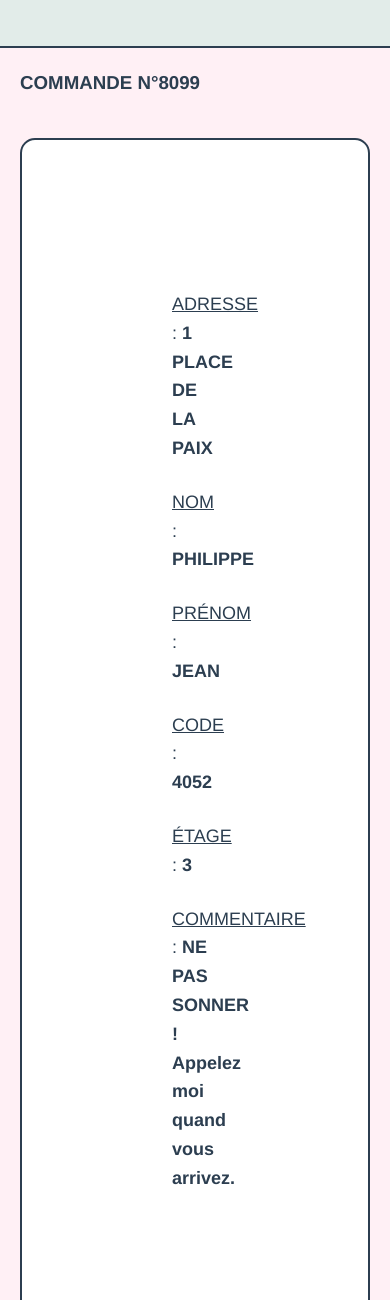
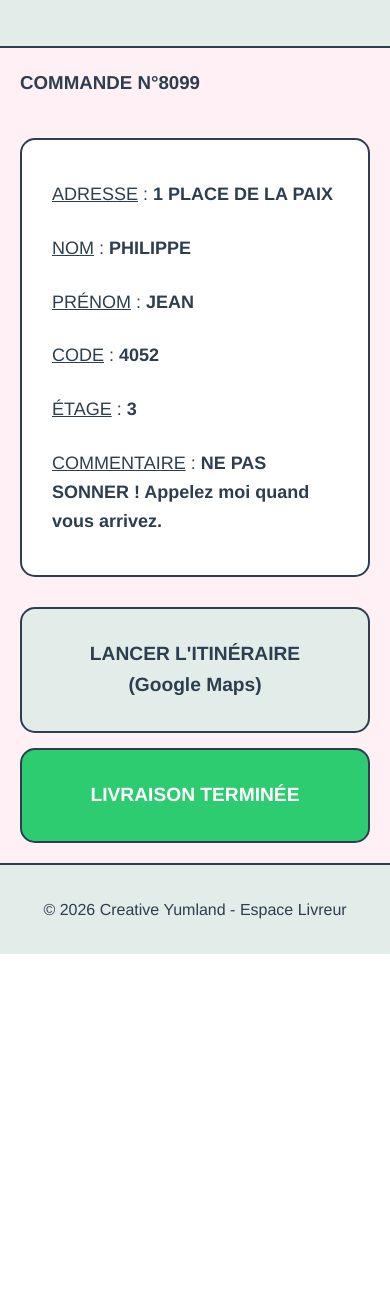
Before and after one commit to DiegoDelvig/Yumland, a PHP site: page /livraisons.html in a window 390 px wide; the page is wider, and only the part inside the window is pictured. Shown: the part 176-1476 px from the top of that part. After the commit the page ends 1130 px from the top of that part, so only its background shows below. Run offline with PHP 8.4, Linux system fonts and the light colour scheme.

Commit message:
Remove padding from bloc-blanc class
Removed excessive padding from the bloc-blanc class.

```diff
--- a/css/livraisons.css
+++ b/css/livraisons.css
@@ -105,10 +105,6 @@ main {
         padding: 20px;
     }
 
-    .bloc-blanc{
-        padding: 150px;
-    }
-
     .zone-boutons {
         flex-direction: column;
         gap: 15px;
```
